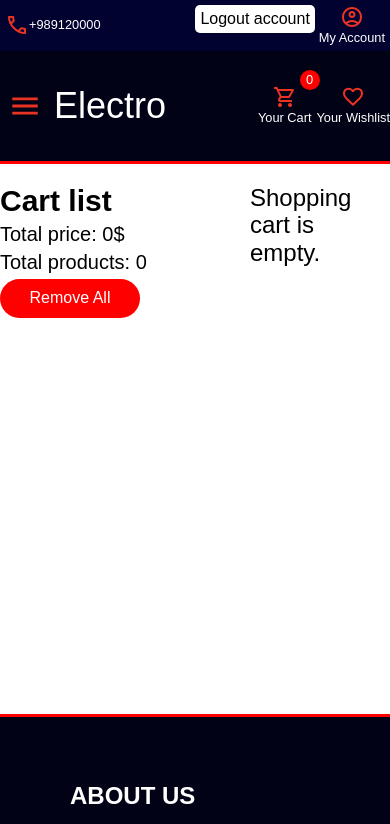
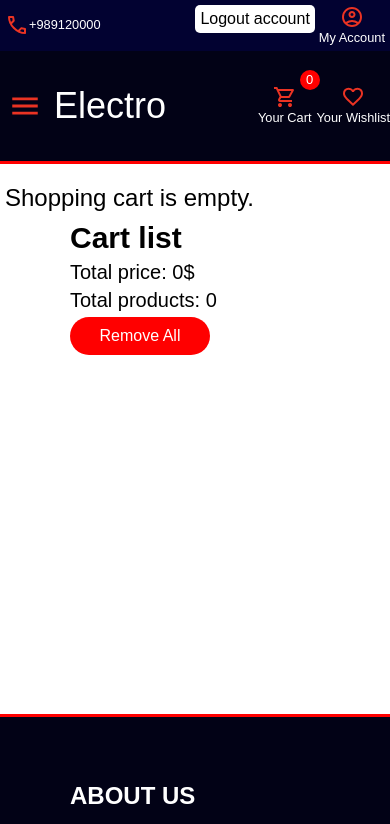
Before and after one commit to Erfanfooladii/ShopProjectReact, a React (Vite) app: page /cart in a window 390 px wide. Shown: the top 824 px of the page. Built offline with nearby package versions, Linux system fonts and the light colour scheme; sample sign-in values are in the browser's storage.

Commit message:
styles:changes style for responsive design

```diff
--- /dev/null
+++ b/src/Layouts/Menu/style.css
@@ -0,0 +1,5 @@
+.menu {
+  background-color: #f3f3f3;
+  border-bottom: 1px solid red;
+  padding: 10px;
+}
--- a/src/Pages/CartPage/Components/ListItem/style.css
+++ b/src/Pages/CartPage/Components/ListItem/style.css
@@ -1,5 +1,5 @@
 .cart__list--item {
-  width: 100%;
+  max-width: 650px;
   border: 1px solid #000;
   padding: 5px;
   display: flex;
@@ -23,8 +23,24 @@
   color: #727272;
 }
 .cart__button-remove {
-  background-color: red;
+  background-color: #ff0000;
   padding: 10px;
   color: #fff;
   border-radius: 20px;
 }
+.cart__button-remove:hover {
+  background-color: #ec6464;
+}
+/* Responsive Styles */
+@media (max-width: 480px) {
+  .cart__list--item {
+    flex-direction: column;
+  }
+  .cart__list-image {
+    width: 100%;
+    max-width: none;
+  }
+  .cart__list-details {
+    width: 100%;
+  }
+}
--- a/src/Pages/CartPage/style.css
+++ b/src/Pages/CartPage/style.css
@@ -44,3 +44,15 @@
   gap: 5px;
   width: 100%;
 }
+/* Responsive Styles */
+@media (max-width: 480px) {
+  .cart__content {
+    display: flex;
+    flex-direction: column-reverse;
+    gap: 10px;
+    align-items: center;
+  }
+  .cart__list {
+    padding: 0 5px;
+  }
+}
--- a/src/Pages/ProductPage/Components/ImagesProduct/style.css
+++ b/src/Pages/ProductPage/Components/ImagesProduct/style.css
@@ -36,12 +36,9 @@
 }
 
 /* Responsive Styles */
-@media (max-width: 768px) {
-}
 @media (max-width: 480px) {
   .product__images-frame {
     min-width: none;
-    min-height: 300px;
     max-height: none;
   }
   .product__iamges {
--- a/src/Pages/ProductPage/Components/ItmeProduct/style.css
+++ b/src/Pages/ProductPage/Components/ItmeProduct/style.css
@@ -15,5 +15,6 @@
   }
   .product__item {
     flex-direction: column-reverse;
+    padding: 0 10px;
   }
 }
--- a/src/Pages/ProductPage/style.css
+++ b/src/Pages/ProductPage/style.css
@@ -19,14 +19,9 @@
   max-width: 100%;
 }
 /* Responsive Styles */
-@media (max-width: 1200px) {
-}
-
-@media (max-width: 768px) {
-}
-
 @media (max-width: 480px) {
   .product {
     flex-direction: column;
+    padding-top: 10px;
   }
 }
```
